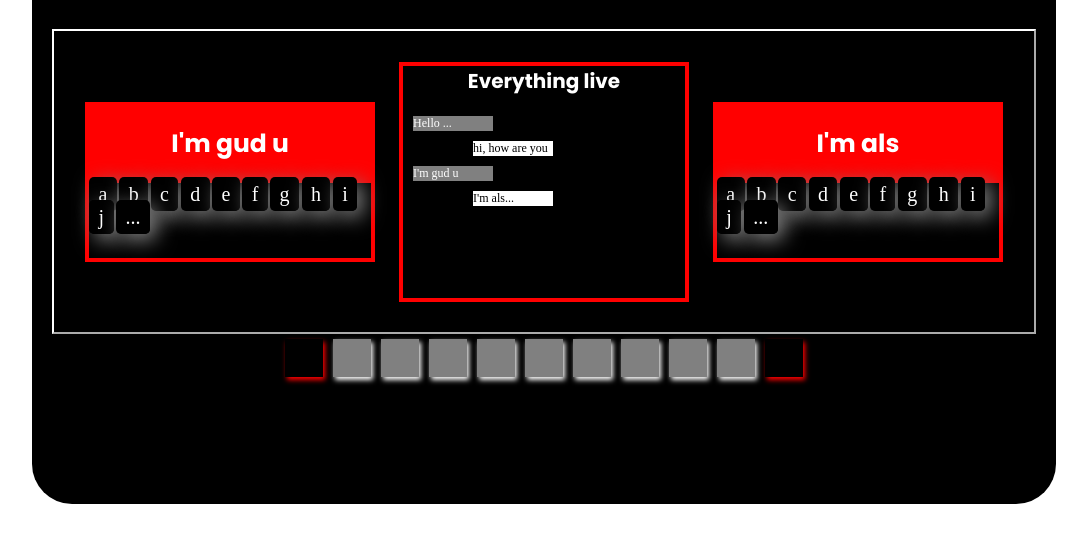
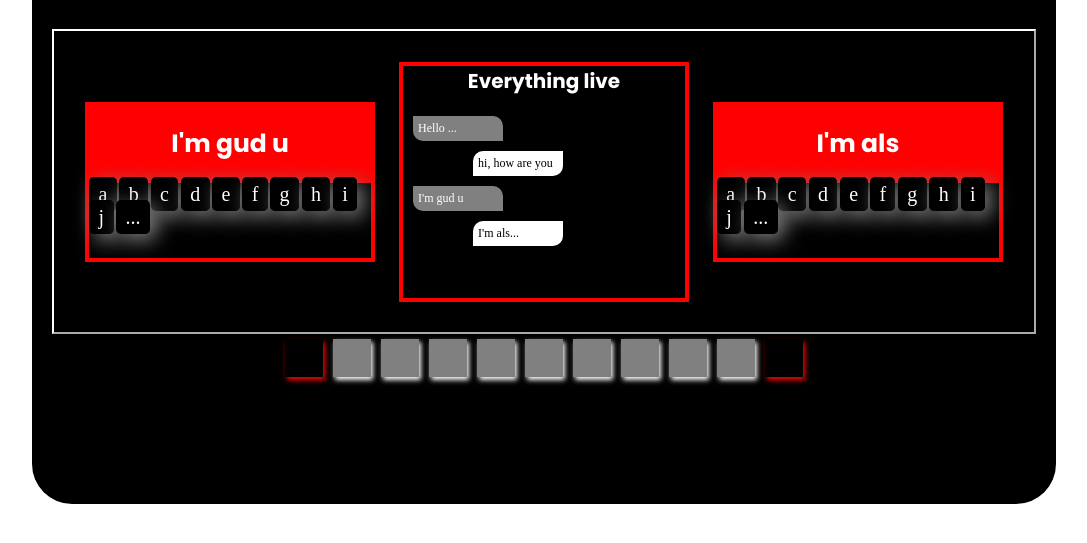
Before and after one commit to MateteGS/newOne, a website: page index.html in a window 1280 px wide. Shown: the part 259-802 px from the top of the page, without its empty margins (96-1183 px from the left). Drawn offline with Linux system fonts and the light colour scheme.

Commit message:
45 percent update

```diff
--- a/style.css
+++ b/style.css
@@ -106,16 +106,20 @@ h3{
 
 #response1 {
     background-color: gray;
-    width: 80px;
+    width: 90px;
     margin-left: 10px;
     font-size: 1.2em;
+    padding: 5px;
+    border-radius: 0 10px;
 }
 #response2 {
     background-color: white;
     color: black;
-    width: 80px;
+    width: 90px;
     margin: 10px 0 10px 70px;
     font-size: 1.2em;
+    padding: 5px;
+    border-radius: 10px 0;
 }
 
 #first {
@@ -175,5 +179,8 @@ h3{
     padding: 6px 9.4px;
     border-radius: 5px;
     box-shadow: 6px 6px 20px gray;
-
 }
+#keyboard:hover {
+    background-color:white;
+    color: red;
+}
```
